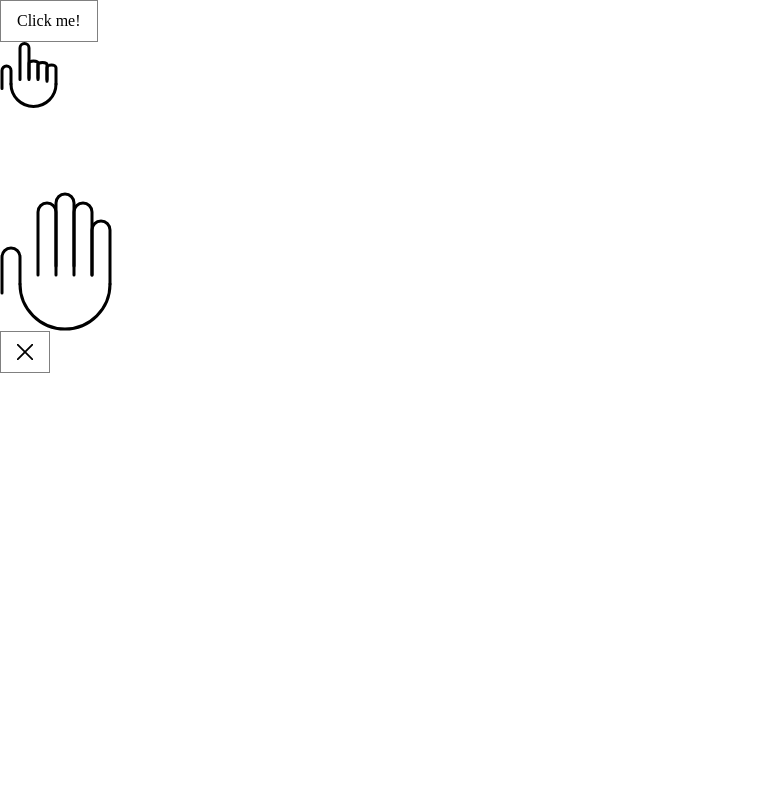
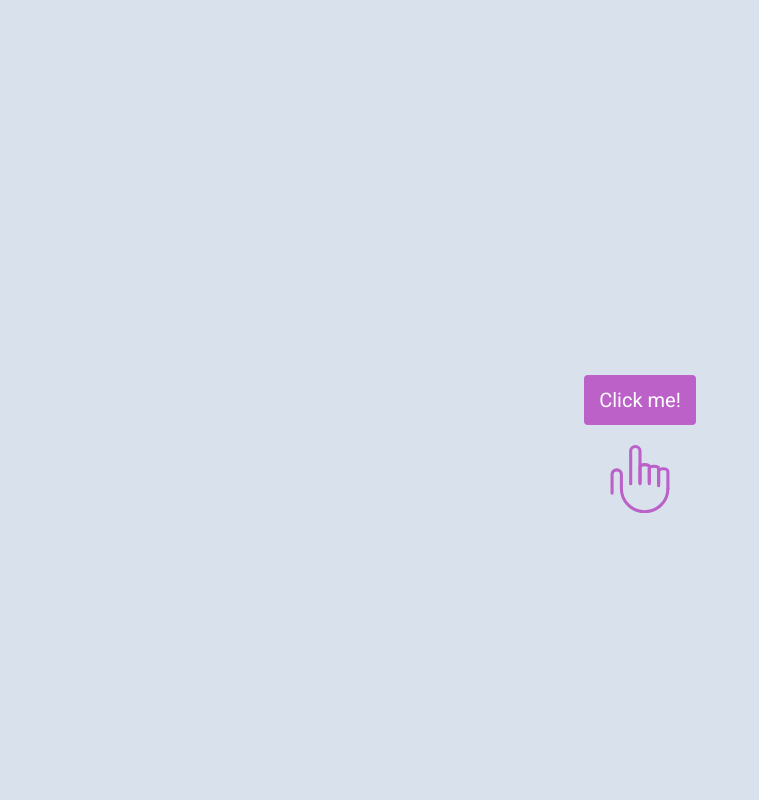
Before and after one commit to vetsnakara/modal, a website built with webpack: page src/index.html in a window 1280 px wide. Shown: the top 800 px of the page, without its empty margins (0-759 px from the left). Built offline with nearby package versions, Linux system fonts and the light colour scheme.

Commit message:
feat: add styles

```diff
--- a/src/css/styles.css
+++ b/src/css/styles.css
@@ -0,0 +1,128 @@
+:root {
+  /* Primary */
+  --magenta-050: #f5e1f7;
+  --magenta-100: #ecbdf2;
+  --magenta-200: #ce80d9;
+  --magenta-300: #bb61c7;
+  --magenta-400: #ad4bb8;
+  --magenta-500: #a23dad;
+  --magenta-600: #90279c;
+  --magenta-700: #7c1a87;
+  --magenta-800: #671270;
+  --magenta-900: #4e0754;
+
+  /* Neutrals */
+  --blue-grey-050: #f0f4f8;
+  --blue-grey-100: #d9e2ec;
+  --blue-grey-200: #bcccdc;
+  --blue-grey-300: #9fb3c8;
+  --blue-grey-400: #829ab1;
+  --blue-grey-500: #627d98;
+  --blue-grey-600: #486581;
+  --blue-grey-700: #334e68;
+  --blue-grey-800: #243b53;
+  --blue-grey-900: #102a43;
+}
+
+html {
+  font-size: 125%;
+  font-family: "Roboto", sans-serif;
+  line-height: 1.4;
+}
+
+body {
+  background-color: var(--blue-grey-100);
+  color: var(--blue-grey-900);
+}
+
+h2 {
+  font-weight: 400;
+}
+
+.button {
+  padding: 0.75em 0.75em;
+  border: none;
+  border-radius: 4px;
+  background-color: var(--magenta-300);
+  color: #fff;
+  cursor: pointer;
+}
+
+.button:hover,
+.button:active {
+  background-color: var(--magenta-600);
+}
+
+main {
+  display: flex;
+  align-items: center;
+  justify-content: center;
+  height: 100vh;
+}
+
+.wrap {
+  position: relative;
+  max-width: 30em;
+}
+
+/**
+ * START EDITING HERE
+ * ==================
+ */
+.point-hand {
+  position: absolute;
+  right: 0;
+  left: 0;
+  max-width: 3em;
+  margin-top: 1em;
+  margin-right: auto;
+  margin-left: auto;
+  color: var(--magenta-300);
+}
+
+/* Modal */
+.modal-overlay {
+  display: flex;
+  justify-content: center;
+  align-items: center;
+  padding: 1em;
+  background-color: rgba(0, 0, 0, 0.5);
+}
+
+.modal {
+  display: grid;
+  position: relative;
+  place-items: center;
+  border-radius: 4px;
+  background-color: var(--magenta-300);
+  box-shadow: 0 2px 4px 2px rgba(0, 0, 0, 0.15);
+  color: #fff;
+  min-width: 50vmin;
+  min-height: 50vmin;
+}
+
+.modal__close-button {
+  position: absolute;
+  top: -1.5em;
+  right: -1.5em;
+  padding: 1em 1em;
+  font-size: 0.6em;
+  border-radius: 50%;
+  border: 2px solid var(--blue-grey-400);
+  background: var(--blue-grey-400);
+  color: white;
+  cursor: pointer;
+  opacity: 0;
+}
+
+.modal:hover .modal__close-button {
+  opacity: 1;
+}
+
+.modal__close-button:hover,
+.modal__close-button:active,
+.modal__close-button:focus {
+  opacity: 1;
+  background: var(--magenta-300);
+  border-color: var(--magenta-600);
+}
--- a/src/index.html
+++ b/src/index.html
@@ -2,9 +2,9 @@
 <html lang="en">
 
 <head>
-  <meta charset="UTF-8">
-  <meta http-equiv="X-UA-Compatible" content="ie=edge">
-  <meta name="viewport" content="width=device-width, initial-scale=1.0">
+  <meta charset="UTF-8" />
+  <meta http-equiv="X-UA-Compatible" content="IE=edge" />
+  <meta name="viewport" content="width=device-width, initial-scale=1" />
 
   <title>Modal window</title>
 
@@ -15,7 +15,7 @@
   <main>
     <div class="wrap">
       <button class="button jsModalButton">Click me!</button>
-      <svg>
+      <svg class="point-hand" viewBox="0 0 58 66">
         <use xlink:href="images/sprite.svg#point-hand" />
       </svg>
     </div>
@@ -35,6 +35,7 @@
       </div>
     </div>
   </div>
+  </div>
 </body>
 
 </html>
```
